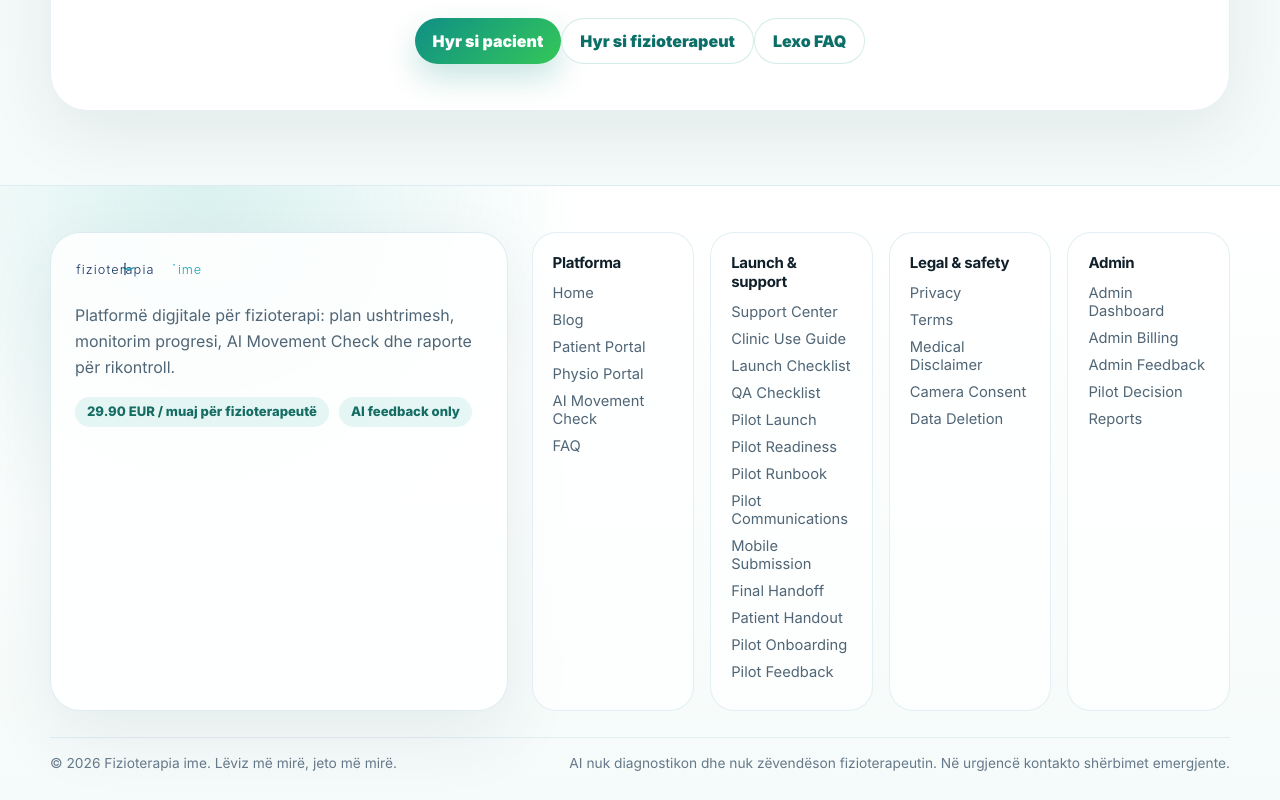
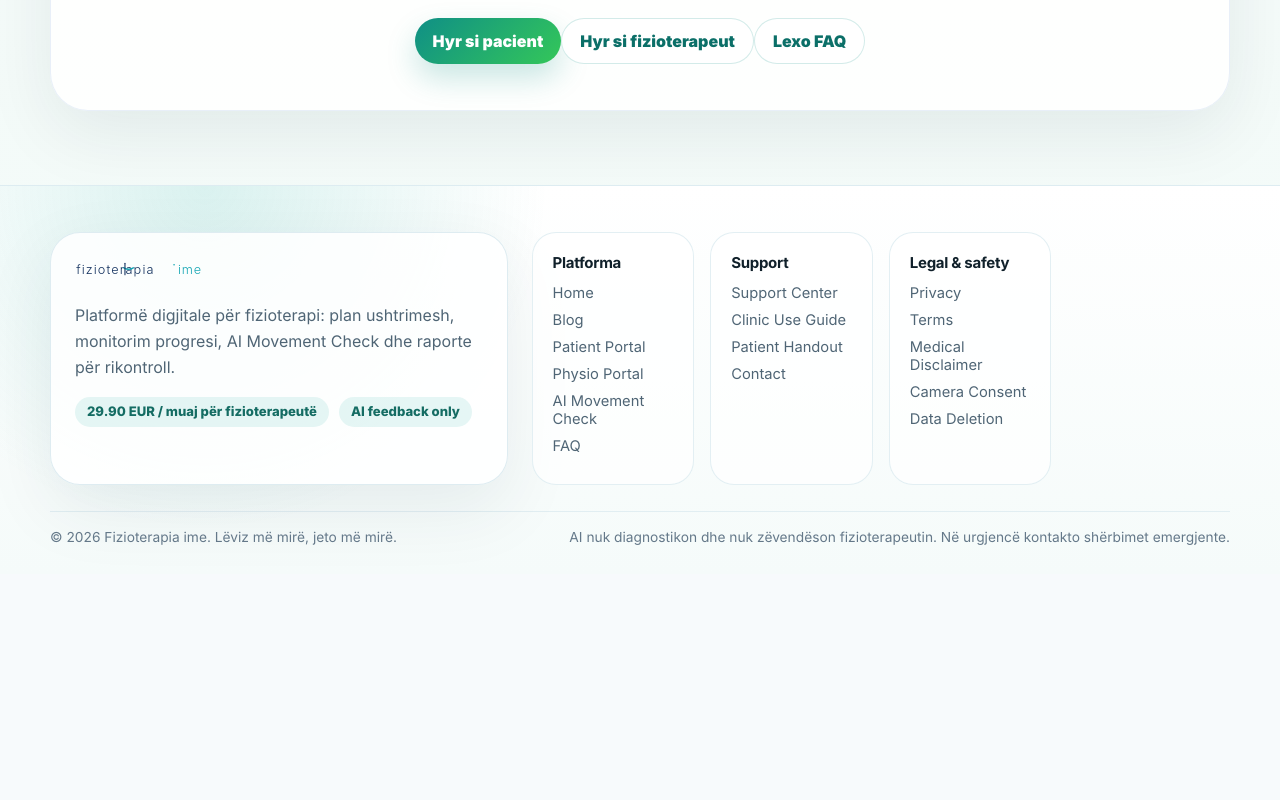
Before and after one commit to diellzarabushaj-source/FIZIOTERAPIA-IME, a Next.js app: page / in a window 1280 px wide. Shown: the part 3700-4500 px from the top of the page. After the commit the page ends 4274 px from the top, so only its background shows below. Built offline with nearby package versions, Linux system fonts and the light colour scheme; no server answers.

Commit message:
Remove internal admin and launch links from public footer

```diff
--- a/components/SiteFooter.tsx
+++ b/components/SiteFooter.tsx
@@ -13,21 +13,12 @@ const footerSections = [
     ],
   },
   {
-    title: "Launch & support",
+    title: "Support",
     links: [
       ["Support Center", "/support"],
       ["Clinic Use Guide", "/clinic-use"],
-      ["Launch Checklist", "/launch-checklist"],
-      ["QA Checklist", "/qa-checklist"],
-      ["Pilot Launch", "/pilot-launch"],
-      ["Pilot Readiness", "/pilot-readiness"],
-      ["Pilot Runbook", "/pilot-runbook"],
-      ["Pilot Communications", "/pilot-communications"],
-      ["Mobile Submission", "/mobile-submission"],
-      ["Final Handoff", "/final-handoff"],
       ["Patient Handout", "/patient-handout"],
-      ["Pilot Onboarding", "/pilot-onboarding"],
-      ["Pilot Feedback", "/pilot-feedback"],
+      ["Contact", "/support"],
     ],
   },
   {
@@ -38,16 +29,6 @@ const footerSections = [
       ["Medical Disclaimer", "/medical-disclaimer"],
       ["Camera Consent", "/camera-consent"],
       ["Data Deletion", "/data-deletion"],
-    ],
-  },
-  {
-    title: "Admin",
-    links: [
-      ["Admin Dashboard", "/admin-dashboard"],
-      ["Admin Billing", "/admin-billing"],
-      ["Admin Feedback", "/admin-feedback"],
-      ["Pilot Decision", "/pilot-decision"],
-      ["Reports", "/reports/demo"],
     ],
   },
 ];
@@ -67,12 +48,12 @@ export function SiteFooter() {
           </div>
         </div>
 
-        <div className="footer-links-grid">
+        <div className="footer-links-grid public-footer-links-grid">
           {footerSections.map((section) => (
             <nav aria-label={section.title} key={section.title}>
               <h3>{section.title}</h3>
               {section.links.map(([label, href]) => (
-                <a href={href} key={href}>{label}</a>
+                <a href={href} key={`${section.title}-${href}`}>{label}</a>
               ))}
             </nav>
           ))}
```
